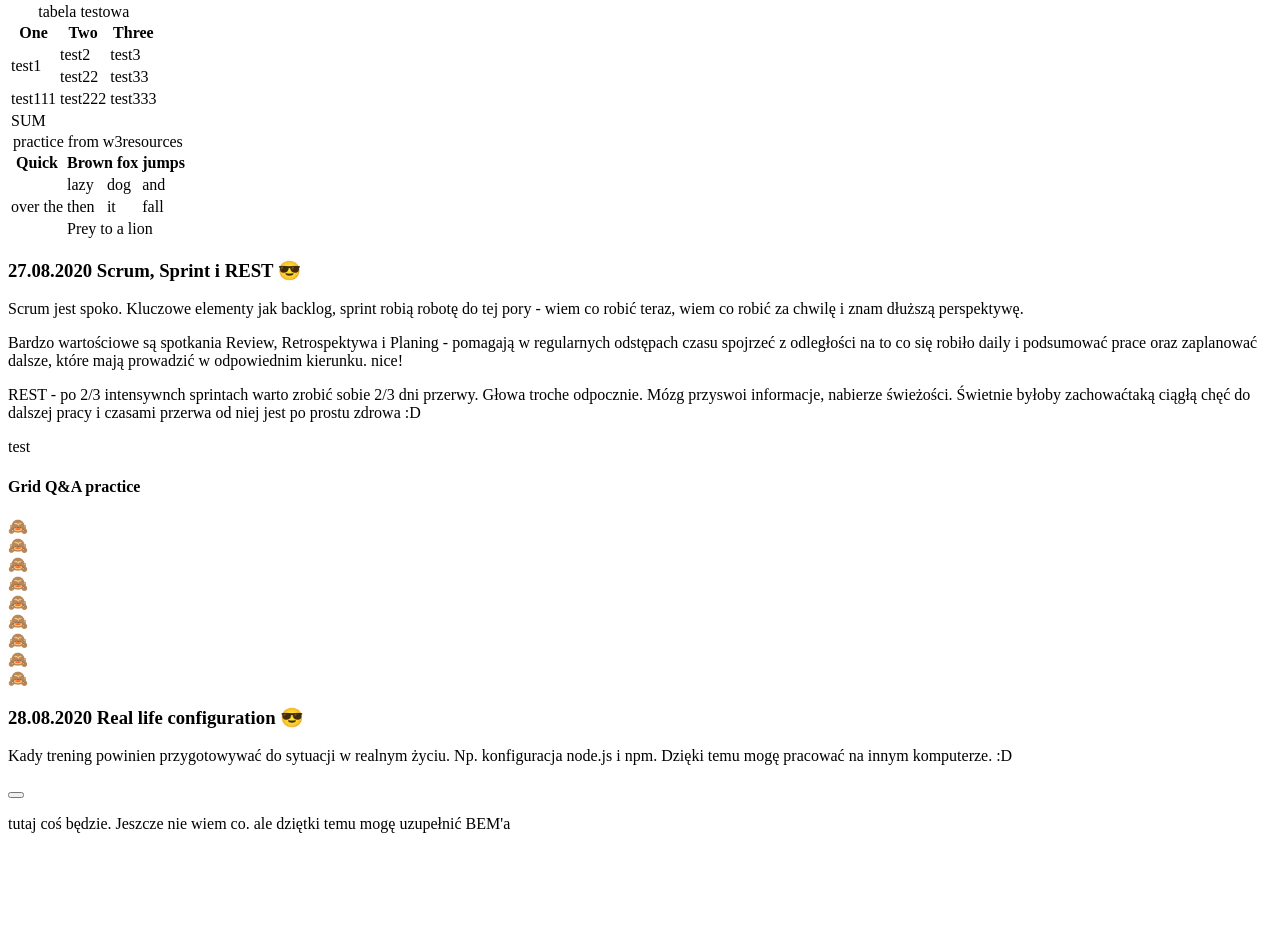
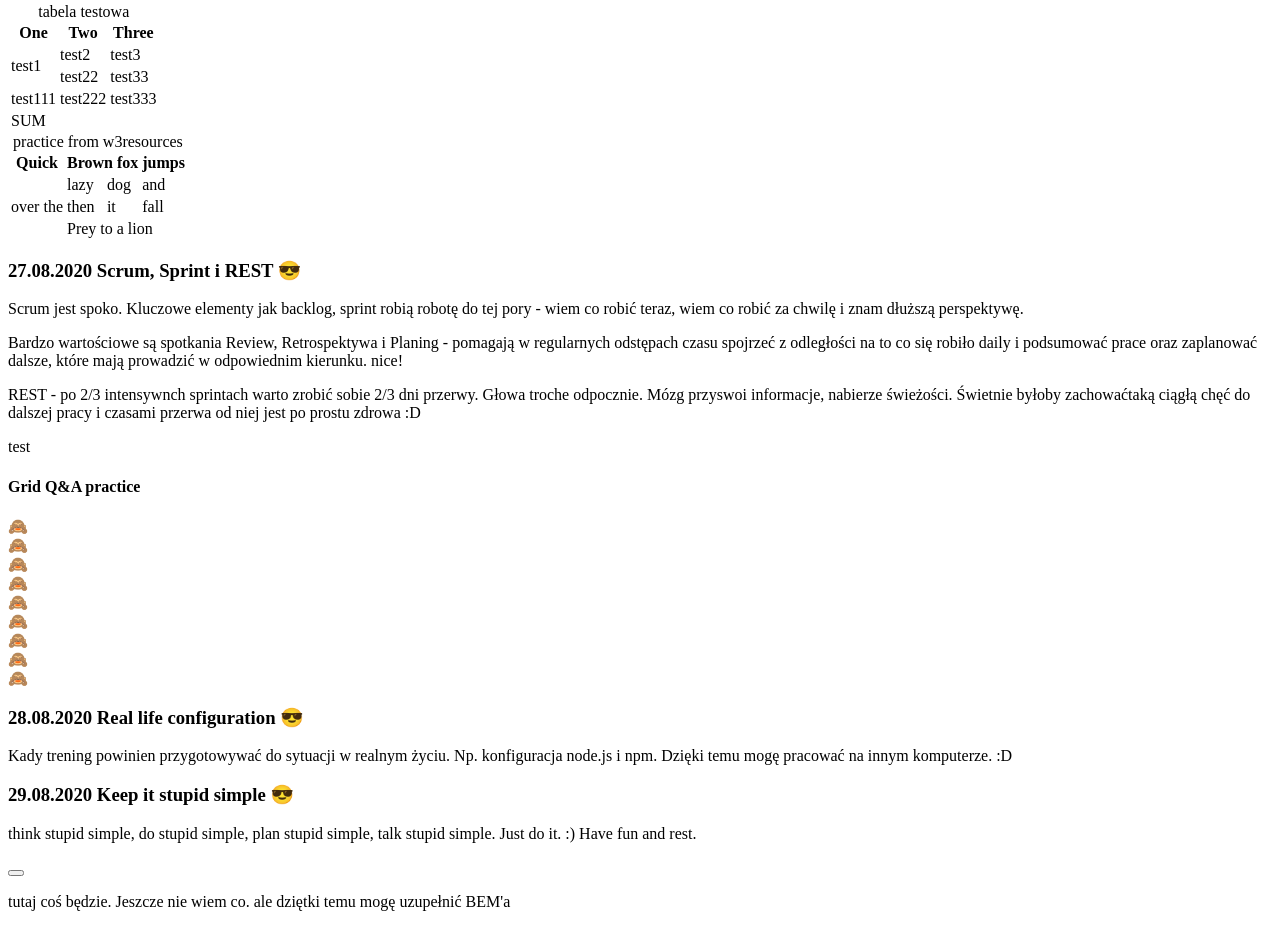
Before and after one commit to Arplay01/homepage-w, a plain HTML site: page src/pages/index.html in a window 1280 px wide. Shown: the part 4957-5884 px from the top of the page. Before the commit the page ends 5806 px from the top, so only its background shows below. Drawn offline with Linux system fonts and the light colour scheme.

Commit message:
Added new article - 29.08.2020

```diff
--- a/src/pages/index.html
+++ b/src/pages/index.html
@@ -508,6 +508,10 @@ hamburgerButton.addEventListener('click', function () {
                 <h3 class="note__title">28.08.2020 Real life configuration 😎</h3>
                 <p class="note__description"> Kady trening powinien przygotowywać do sytuacji w realnym życiu. Np. konfiguracja node.js i npm. Dzięki temu mogę pracować na innym komputerze. :D   </p>
                </article>
+               <article class="note note--box-model2">
+                <h3 class="note__title note__title--switch1">29.08.2020 Keep it stupid simple 😎</h3>
+                <p class="note__description"> think stupid simple, do stupid simple, plan stupid simple, talk stupid simple. Just do it. :) Have fun and rest. </p>
+               </article>
 
         </section>
     </main>
```
